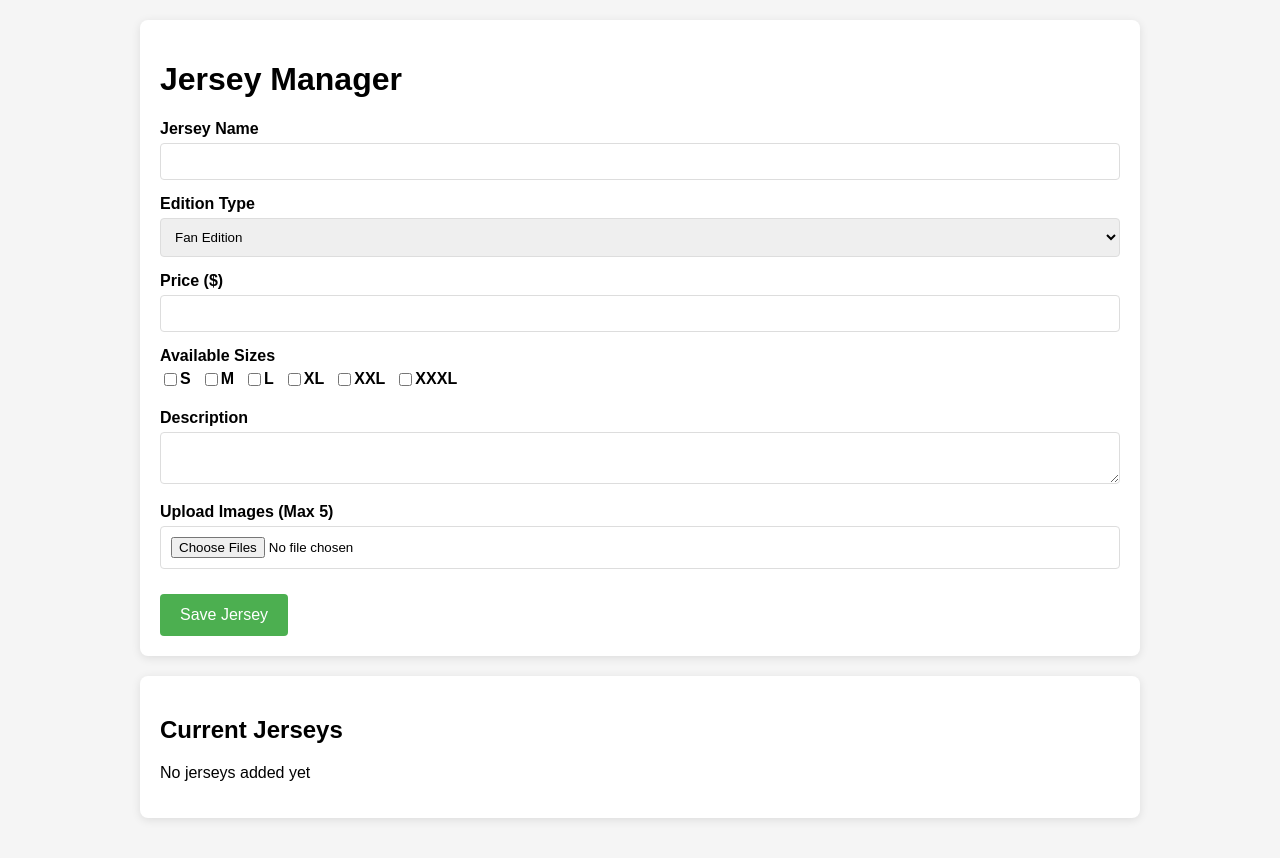
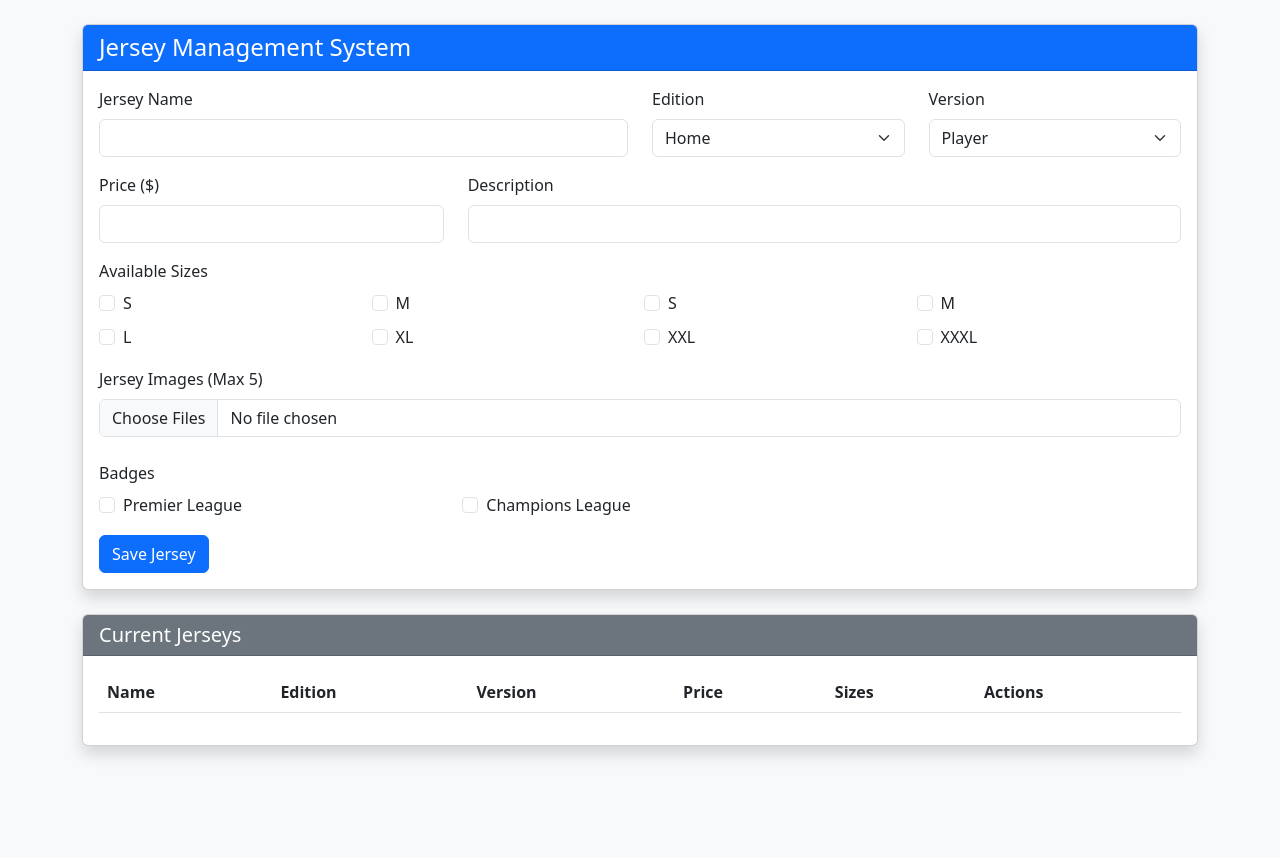
Before and after one commit to salmontic/store, a plain HTML site: page backend.html in a window 1280 px wide. After the commit the page ends 800 px from the top, so only its background shows below. Drawn offline with nearby package versions, Linux system fonts and the light colour scheme.

Commit message:
Update backend.html

```diff
--- a/backend.html
+++ b/backend.html
@@ -1,138 +1,157 @@
 <!DOCTYPE html>
 <html>
 <head>
-  <title>Jersey Manager</title>
+  <title>Jersey Admin Panel</title>
   <meta name="viewport" content="width=device-width, initial-scale=1">
+  <link href="https://cdn.jsdelivr.net/npm/bootstrap@5.3.0/dist/css/bootstrap.min.css" rel="stylesheet">
   <style>
-    body {
-      font-family: Arial, sans-serif;
-      max-width: 1000px;
-      margin: 0 auto;
-      padding: 20px;
-      background: #f5f5f5;
-    }
-    .card {
-      background: white;
-      padding: 20px;
-      border-radius: 8px;
-      box-shadow: 0 2px 10px rgba(0,0,0,0.1);
-      margin-bottom: 20px;
-    }
-    .form-group {
-      margin-bottom: 15px;
-    }
-    label {
-      display: block;
-      margin-bottom: 5px;
-      font-weight: bold;
-    }
-    input, select, textarea {
-      width: 100%;
-      padding: 10px;
-      border: 1px solid #ddd;
-      border-radius: 4px;
-      box-sizing: border-box;
-    }
-    button {
-      background: #4CAF50;
-      color: white;
-      border: none;
-      padding: 12px 20px;
-      border-radius: 4px;
-      cursor: pointer;
-      font-size: 16px;
-      margin-right: 10px;
-    }
-    button.delete {
-      background: #f44336;
-    }
-    .size-checkboxes {
-      display: flex;
-      flex-wrap: wrap;
-      gap: 10px;
-      margin-top: 5px;
-    }
-    .size-checkbox {
-      display: flex;
-      align-items: center;
-    }
-    .image-preview {
-      display: flex;
-      flex-wrap: wrap;
-      gap: 10px;
-      margin-top: 10px;
-    }
-    .image-preview img {
-      width: 100px;
-      height: 100px;
-      object-fit: cover;
-      border-radius: 4px;
-    }
-    .edition-tag {
+    .edition-badge {
       display: inline-block;
       padding: 3px 8px;
       border-radius: 4px;
       font-size: 12px;
-      margin-right: 5px;
-      color: white;
+      font-weight: bold;
+    }
+    .home { background: #FF0000; color: white; }
+    .away { background: #FFFFFF; color: black; border: 1px solid #000; }
+    .third { background: #000000; color: white; }
+    .fourth { background: #FFD700; color: black; }
+    .version-tag {
+      display: inline-block;
+      padding: 2px 6px;
+      border-radius: 3px;
+      font-size: 11px;
+    }
+    .player { background: #4CAF50; color: white; }
+    .fan { background: #2196F3; color: white; }
+    .image-preview {
+      width: 100px;
+      height: 100px;
+      object-fit: cover;
+      margin-right: 10px;
+      border: 1px solid #ddd;
     }
   </style>
 </head>
-<body>
-  <div class="card">
-    <h1>Jersey Manager</h1>
+<body class="bg-light">
+  <div class="container py-4">
+    <div class="card shadow">
+      <div class="card-header bg-primary text-white">
+        <h1 class="h4 mb-0">Jersey Management System</h1>
+      </div>
+      <div class="card-body">
         <form id="jerseyForm">
-      <div class="form-group">
-        <label>Jersey Name</label>
-        <input type="text" name="name" required>
+          <!-- Basic Info -->
+          <div class="row mb-3">
+            <div class="col-md-6">
+              <label class="form-label">Jersey Name</label>
+              <input type="text" class="form-control" name="name" required>
             </div>
-
-      <div class="form-group">
-        <label>Edition Type</label>
-        <select name="edition" required>
-          <option value="Fan">Fan Edition</option>
-          <option value="Player">Player Edition</option>
-          <option value="BD">BD Edition</option>
-          <option value="Retro">Retro Edition</option>
-          <option value="Imported">Imported</option>
+            <div class="col-md-3">
+              <label class="form-label">Edition</label>
+              <select class="form-select" name="edition" required>
+                <option value="home">Home</option>
+                <option value="away">Away</option>
+                <option value="third">Third</option>
+                <option value="fourth">Fourth</option>
               </select>
             </div>
-
-      <div class="form-group">
-        <label>Price ($)</label>
-        <input type="number" name="price" step="0.01" required>
-      </div>
-
-      <div class="form-group">
-        <label>Available Sizes</label>
-        <div class="size-checkboxes">
-          <label class="size-checkbox"><input type="checkbox" name="size" value="S"> S</label>
-          <label class="size-checkbox"><input type="checkbox" name="size" value="M"> M</label>
-          <label class="size-checkbox"><input type="checkbox" name="size" value="L"> L</label>
-          <label class="size-checkbox"><input type="checkbox" name="size" value="XL"> XL</label>
-          <label class="size-checkbox"><input type="checkbox" name="size" value="XXL"> XXL</label>
-          <label class="size-checkbox"><input type="checkbox" name="size" value="XXXL"> XXXL</label>
+            <div class="col-md-3">
+              <label class="form-label">Version</label>
+              <select class="form-select" name="version" required>
+                <option value="player">Player</option>
+                <option value="fan">Fan</option>
+              </select>
             </div>
           </div>
 
-      <div class="form-group">
-        <label>Description</label>
-        <textarea name="description"></textarea>
+          <!-- Pricing -->
+          <div class="row mb-3">
+            <div class="col-md-4">
+              <label class="form-label">Price ($)</label>
+              <input type="number" class="form-control" name="price" step="0.01" min="0" required>
+            </div>
+            <div class="col-md-8">
+              <label class="form-label">Description</label>
+              <input type="text" class="form-control" name="description">
+            </div>
           </div>
 
-      <div class="form-group">
-        <label>Upload Images (Max 5)</label>
-        <input type="file" id="imageUpload" multiple accept="image/*" max="5">
-        <div class="image-preview" id="imagePreview"></div>
+          <!-- Sizes & Stock -->
+          <div class="mb-3">
+            <label class="form-label">Available Sizes</label>
+            <div class="size-grid row g-2">
+              <div class="col-3">
+                <div class="form-check">
+                  <input class="form-check-input" type="checkbox" id="sizeS" value="S">
+                  <label class="form-check-label" for="sizeS">S</label>
+                </div>
+              </div>
+              <div class="col-3">
+                <div class="form-check">
+                  <input class="form-check-input" type="checkbox" id="sizeM" value="M">
+                  <label class="form-check-label" for="sizeM">M</label>
+                </div>
+              </div>
+              <!-- Add more sizes as needed -->
+            </div>
           </div>
 
-      <button type="button" onclick="saveJersey()">Save Jersey</button>
+          <!-- Image Upload -->
+          <div class="mb-3">
+            <label class="form-label">Jersey Images (Max 5)</label>
+            <input type="file" class="form-control" id="imageUpload" accept="image/*" multiple>
+            <div class="d-flex flex-wrap mt-2" id="imagePreview"></div>
+          </div>
+
+          <!-- Badges -->
+          <div class="mb-3">
+            <label class="form-label">Badges</label>
+            <div class="row g-2">
+              <div class="col-4">
+                <div class="form-check">
+                  <input class="form-check-input" type="checkbox" id="badgePL" name="badges" value="premier_league">
+                  <label class="form-check-label" for="badgePL">Premier League</label>
+                </div>
+              </div>
+              <div class="col-4">
+                <div class="form-check">
+                  <input class="form-check-input" type="checkbox" id="badgeCL" name="badges" value="champions_league">
+                  <label class="form-check-label" for="badgeCL">Champions League</label>
+                </div>
+              </div>
+              <!-- Add more badges as needed -->
+            </div>
+          </div>
+
+          <button type="button" class="btn btn-primary" onclick="saveJersey()">Save Jersey</button>
         </form>
       </div>
+    </div>
 
-  <div class="card">
-    <h2>Current Jerseys</h2>
-    <div id="jerseyList"></div>
+    <!-- Jersey List -->
+    <div class="card mt-4 shadow">
+      <div class="card-header bg-secondary text-white">
+        <h2 class="h5 mb-0">Current Jerseys</h2>
+      </div>
+      <div class="card-body">
+        <div class="table-responsive">
+          <table class="table table-hover" id="jerseyTable">
+            <thead>
+              <tr>
+                <th>Name</th>
+                <th>Edition</th>
+                <th>Version</th>
+                <th>Price</th>
+                <th>Sizes</th>
+                <th>Actions</th>
+              </tr>
+            </thead>
+            <tbody id="jerseyList"></tbody>
+          </table>
+        </div>
+      </div>
+    </div>
   </div>
 
   <script>
@@ -140,32 +159,28 @@
     const CONFIG = {
       GITHUB_USER: 'salmontic',
       REPO: 'store',
-      TOKEN: 'ghp_yourtokenhere', // From GitHub Settings > Tokens
-      MAX_IMAGES: 5,
-      EDITION_COLORS: {
-        Fan: '#2196F3',
-        Player: '#4CAF50',
-        BD: '#9C27B0',
-        Retro: '#FF9800',
-        Imported: '#607D8B'
-      }
+      TOKEN: 'ghp_yourtokenhere', // Replace with your token
+      MAX_IMAGES: 5
     };
 
     // Global variables
     let uploadedImages = [];
+    let currentJerseys = [];
 
     // Initialize
     document.addEventListener('DOMContentLoaded', () => {
       loadJerseys();
       setupImageUpload();
+      setupSizeCheckboxes();
     });
 
-    // Setup image upload preview
+    // Image upload handler
     function setupImageUpload() {
       document.getElementById('imageUpload').addEventListener('change', function(e) {
         const files = e.target.files;
         const preview = document.getElementById('imagePreview');
         preview.innerHTML = '';
+        uploadedImages = [];
 
         if (files.length > CONFIG.MAX_IMAGES) {
           alert(`Maximum ${CONFIG.MAX_IMAGES} images allowed`);
@@ -173,20 +188,37 @@
           return;
         }
 
-        uploadedImages = [];
-        for (let i = 0; i < files.length; i++) {
+        Array.from(files).forEach(file => {
           const reader = new FileReader();
           reader.onload = function(event) {
             const img = document.createElement('img');
             img.src = event.target.result;
+            img.className = 'image-preview';
             preview.appendChild(img);
             uploadedImages.push({
-              name: files[i].name,
-              data: event.target.result.split(',')[1] // Base64 data
+              name: file.name,
+              data: event.target.result.split(',')[1]
             });
           };
-          reader.readAsDataURL(files[i]);
+          reader.readAsDataURL(file);
+        });
+      });
     }
+
+    // Size checkboxes setup
+    function setupSizeCheckboxes() {
+      const sizes = ['S', 'M', 'L', 'XL', 'XXL', 'XXXL'];
+      const container = document.querySelector('.size-grid');
+
+      sizes.forEach(size => {
+        container.innerHTML += `
+          <div class="col-3">
+            <div class="form-check">
+              <input class="form-check-input" type="checkbox" id="size${size}" value="${size}">
+              <label class="form-check-label" for="size${size}">${size}</label>
+            </div>
+          </div>
+        `;
       });
     }
 
@@ -194,117 +226,96 @@
     async function loadJerseys() {
       try {
         const response = await fetch('jerseys.json');
-        const jerseys = await response.json();
-        displayJerseys(jerseys);
+        currentJerseys = await response.json();
+        displayJerseys();
       } catch (e) {
-        console.log('No jerseys.json found yet');
+        console.error('Error loading jerseys:', e);
+        currentJerseys = [];
       }
     }
 
-    // Display jerseys in admin panel
-    function displayJerseys(jerseys) {
+    // Display jerseys in table
+    function displayJerseys() {
       const container = document.getElementById('jerseyList');
       container.innerHTML = '';
 
-      if (!jerseys || jerseys.length === 0) {
-        container.innerHTML = '<p>No jerseys added yet</p>';
-        return;
-      }
+      currentJerseys.forEach((jersey, index) => {
+        const sizes = Object.keys(jersey.sizes).join(', ');
 
-      jerseys.forEach((jersey, index) => {
-        const card = document.createElement('div');
-        card.className = 'card';
-        card.style.marginBottom = '15px';
-
-        // Create edition tag with color
-        const editionTag = document.createElement('span');
-        editionTag.className = 'edition-tag';
-        editionTag.textContent = jersey.edition;
-        editionTag.style.backgroundColor = CONFIG.EDITION_COLORS[jersey.edition] || '#777';
-
-        card.innerHTML = `
-          <div style="display:flex; justify-content:space-between; align-items:center">
-            <h3>${jersey.name}</h3>
-            <div>
-              <button onclick="editJersey(${index})">Edit</button>
-              <button onclick="deleteJersey(${index})" class="delete">Delete</button>
-            </div>
-          </div>
-          <div style="margin: 10px 0">${editionTag.outerHTML} $${jersey.price}</div>
-          <p><strong>Sizes:</strong> ${jersey.sizes.join(', ')}</p>
-          ${jersey.description ? `<p>${jersey.description}</p>` : ''}
-          <div style="display: flex; flex-wrap: wrap; gap: 10px; margin-top: 15px;">
-            ${jersey.images.map(img => `<img src="${img}" style="width: 100px; height: 100px; object-fit: cover;">`).join('')}
-          </div>
+        container.innerHTML += `
+          <tr>
+            <td>${jersey.name}</td>
+            <td><span class="edition-badge ${jersey.edition}">${jersey.edition.toUpperCase()}</span></td>
+            <td><span class="version-tag ${jersey.version}">${jersey.version}</span></td>
+            <td>$${jersey.price}</td>
+            <td>${sizes}</td>
+            <td>
+              <button class="btn btn-sm btn-warning" onclick="editJersey(${index})">Edit</button>
+              <button class="btn btn-sm btn-danger" onclick="deleteJersey(${index})">Delete</button>
+            </td>
+          </tr>
         `;
-        container.appendChild(card);
       });
     }
 
-    // Save new jersey
+    // Save jersey
     async function saveJersey() {
       const form = document.getElementById('jerseyForm');
-      const name = form.name.value.trim();
-      const edition = form.edition.value;
-      const price = parseFloat(form.price.value);
-      const description = form.description.value.trim();
 
       // Get selected sizes
-      const sizes = [];
-      document.querySelectorAll('input[name="size"]:checked').forEach(checkbox => {
-        sizes.push(checkbox.value);
+      const sizes = {};
+      document.querySelectorAll('.size-grid input[type="checkbox"]:checked').forEach(checkbox => {
+        sizes[checkbox.value] = {
+          stock: 0, // You can add stock input fields later
+          sku: `${form.name.value.replace(/\s+/g, '-').toUpperCase()}-${checkbox.value}`
+        };
       });
 
-      if (!name || !edition || isNaN(price) || sizes.length === 0) {
-        alert('Please fill all required fields');
-        return;
+      // Get selected badges
+      const badges = {};
+      document.querySelectorAll('input[name="badges"]:checked').forEach(checkbox => {
+        badges[checkbox.value] = true;
+      });
+
+      const newJersey = {
+        id: generateId(),
+        name: form.name.value,
+        edition: form.edition.value,
+        version: form.version.value,
+        price: parseFloat(form.price.value),
+        sizes: sizes,
+        description: form.description.value,
+        badges: badges,
+        created_at: new Date().toISOString()
+      };
+
+      // Upload images first
+      if (uploadedImages.length > 0) {
+        newJersey.images = [];
+        for (const img of uploadedImages) {
+          const path = `images/${newJersey.id}_${img.name}`;
+          await uploadToGitHub(path, img.data);
+          newJersey.images.push(path);
+        }
       }
 
-      try {
-        // 1. Upload images first
-        const imageUrls = [];
-        for (const img of uploadedImages) {
-          const path = `images/${Date.now()}_${img.name}`;
-          await uploadToGitHub(path, img.data);
-          imageUrls.push(`https://${CONFIG.GITHUB_USER}.github.io/${CONFIG.REPO}/${path}`);
-        }
+      // Add to existing jerseys
+      currentJerseys.push(newJersey);
+      await updateJerseysFile();
 
-        // 2. Get existing jerseys
-        let jerseys = [];
-        try {
-          const response = await fetch('jerseys.json');
-          jerseys = await response.json();
-        } catch (e) {
-          console.log('Creating new jerseys.json');
-        }
-
-        // 3. Add new jersey
-        jerseys.push({
-          name,
-          edition,
-          price,
-          sizes,
-          description,
-          images: imageUrls,
-          createdAt: new Date().toISOString()
-        });
-
-        // 4. Update jerseys.json
-        await updateOnGitHub('jerseys.json', JSON.stringify(jerseys, null, 2));
-
-        // 5. Reset form and refresh
+      // Reset form
       form.reset();
       document.getElementById('imagePreview').innerHTML = '';
       uploadedImages = [];
       loadJerseys();
       alert('Jersey saved successfully!');
-      } catch (error) {
-        alert('Error saving jersey: ' + error.message);
-        console.error(error);
-      }
     }
 
-    // Upload file to GitHub
+    // Helper functions
+    function generateId() {
+      return Date.now().toString(36) + Math.random().toString(36).substring(2, 5);
+    }
+
     async function uploadToGitHub(path, content) {
       const response = await fetch(
         `https://api.github.com/repos/${CONFIG.GITHUB_USER}/${CONFIG.REPO}/contents/${path}`,
@@ -323,23 +334,9 @@
       return response.json();
     }
 
-    // Update file on GitHub
-    async function updateOnGitHub(path, content) {
-      // Get current SHA if file exists
-      let sha = '';
-      try {
-        const shaResponse = await fetch(
-          `https://api.github.com/repos/${CONFIG.GITHUB_USER}/${CONFIG.REPO}/contents/${path}`,
-          { headers: { 'Authorization': `token ${CONFIG.TOKEN}` } }
-        );
-        const shaData = await shaResponse.json();
-        sha = shaData.sha;
-      } catch (e) {
-        console.log('Creating new file');
-      }
-
+    async function updateJerseysFile() {
       const response = await fetch(
-        `https://api.github.com/repos/${CONFIG.GITHUB_USER}/${CONFIG.REPO}/contents/${path}`,
+        `https://api.github.com/repos/${CONFIG.GITHUB_USER}/${CONFIG.REPO}/contents/jerseys.json`,
         {
           method: 'PUT',
           headers: {
@@ -348,56 +345,82 @@
           },
           body: JSON.stringify({
             message: 'Update jerseys',
-            content: btoa(content),
-            sha: sha
+            content: btoa(JSON.stringify(currentJerseys, null, 2)),
+            sha: await getFileSha('jerseys.json')
           })
         }
       );
       return response.json();
     }
 
+    async function getFileSha(path) {
+      try {
+        const response = await fetch(
+          `https://api.github.com/repos/${CONFIG.GITHUB_USER}/${CONFIG.REPO}/contents/${path}`,
+          { headers: { 'Authorization': `token ${CONFIG.TOKEN}` } }
+        );
+        const data = await response.json();
+        return data.sha;
+      } catch (e) {
+        return '';
+      }
+    }
+
+    // Edit jersey
+    function editJersey(index) {
+      const jersey = currentJerseys[index];
+      const form = document.getElementById('jerseyForm');
+
+      // Fill form
+      form.name.value = jersey.name;
+      form.edition.value = jersey.edition;
+      form.version.value = jersey.version;
+      form.price.value = jersey.price;
+      form.description.value = jersey.description || '';
+
+      // Check sizes
+      Object.keys(jersey.sizes).forEach(size => {
+        const checkbox = document.querySelector(`#size${size}`);
+        if (checkbox) checkbox.checked = true;
+      });
+
+      // Check badges
+      document.querySelectorAll('input[name="badges"]').forEach(checkbox => {
+        checkbox.checked = jersey.badges?.[checkbox.value] || false;
+      });
+
+      // Scroll to form
+      form.scrollIntoView();
+
+      // TODO: Implement proper edit functionality
+      alert('Edit functionality will be implemented in next version');
+    }
+
     // Delete jersey
     async function deleteJersey(index) {
       if (!confirm('Delete this jersey permanently?')) return;
 
-      try {
-        const response = await fetch('jerseys.json');
-        let jerseys = await response.json();
-
-        // Get image paths to delete
-        const imagesToDelete = jerseys[index].images.map(img => {
-          return img.replace(`https://${CONFIG.GITHUB_USER}.github.io/${CONFIG.REPO}/`, '');
-        });
+      const jersey = currentJerseys[index];
 
       // Delete images first
-        for (const imgPath of imagesToDelete) {
+      if (jersey.images) {
+        for (const imgPath of jersey.images) {
           try {
             await deleteFromGitHub(imgPath);
           } catch (e) {
             console.warn('Failed to delete image:', imgPath);
           }
         }
-
-        // Remove jersey from list
-        jerseys.splice(index, 1);
-
-        // Update jerseys.json
-        await updateOnGitHub('jerseys.json', JSON.stringify(jerseys, null, 2));
-        loadJerseys();
-      } catch (error) {
-        alert('Error deleting jersey: ' + error.message);
-      }
       }
 
-    // Delete file from GitHub
+      // Remove from array
+      currentJerseys.splice(index, 1);
+      await updateJerseysFile();
+      loadJerseys();
+    }
+
     async function deleteFromGitHub(path) {
-      // Get current SHA
-      const shaResponse = await fetch(
-        `https://api.github.com/repos/${CONFIG.GITHUB_USER}/${CONFIG.REPO}/contents/${path}`,
-        { headers: { 'Authorization': `token ${CONFIG.TOKEN}` } }
-      );
-      const shaData = await shaResponse.json();
-
+      const sha = await getFileSha(path);
       const response = await fetch(
         `https://api.github.com/repos/${CONFIG.GITHUB_USER}/${CONFIG.REPO}/contents/${path}`,
         {
@@ -408,18 +431,12 @@
           },
           body: JSON.stringify({
             message: 'Delete jersey image',
-            sha: shaData.sha
+            sha: sha
           })
         }
       );
       return response.json();
     }
-
-    // Edit jersey
-    async function editJersey(index) {
-      // Implementation for editing existing jerseys
-      alert('Edit functionality will be implemented next');
-    }
   </script>
 </body>
 </html>
```
Lines whose indentation alone changed are shown as unchanged.
